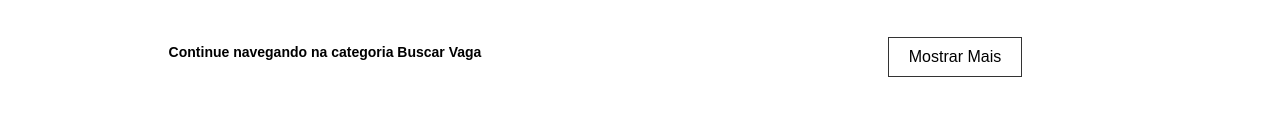
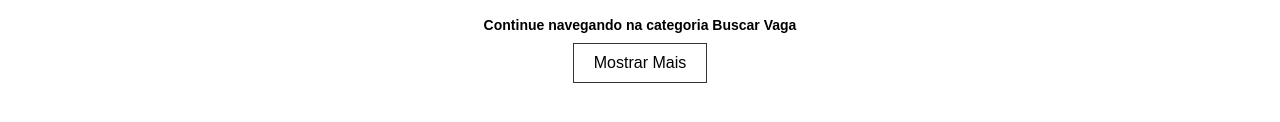
Before and after one commit to bodelha/garage-for-rent, a website: page pagbusca.html in a window 1280 px wide. Shown: the part 572-694 px from the top of the page. Drawn offline with Linux system fonts and the light colour scheme.

Commit message:
Update pagbusca.html

```diff
--- a/pagbusca.html
+++ b/pagbusca.html
@@ -77,9 +77,10 @@
             <p>15 a 22 de Junho</p>
             <p>R$150/noite</p>
     </div>
-    <div class="show-more-container"><h2>Continue navegando na categoria Buscar Vaga</h2></div>
+    </div>
     <div class="show-more-container">
-        <button>Mostrar Mais</button>
+    <h2>Continue navegando na categoria Buscar Vaga</h2>
+    <button>Mostrar Mais</button>
     </div>
 </body>
 </html>
```
